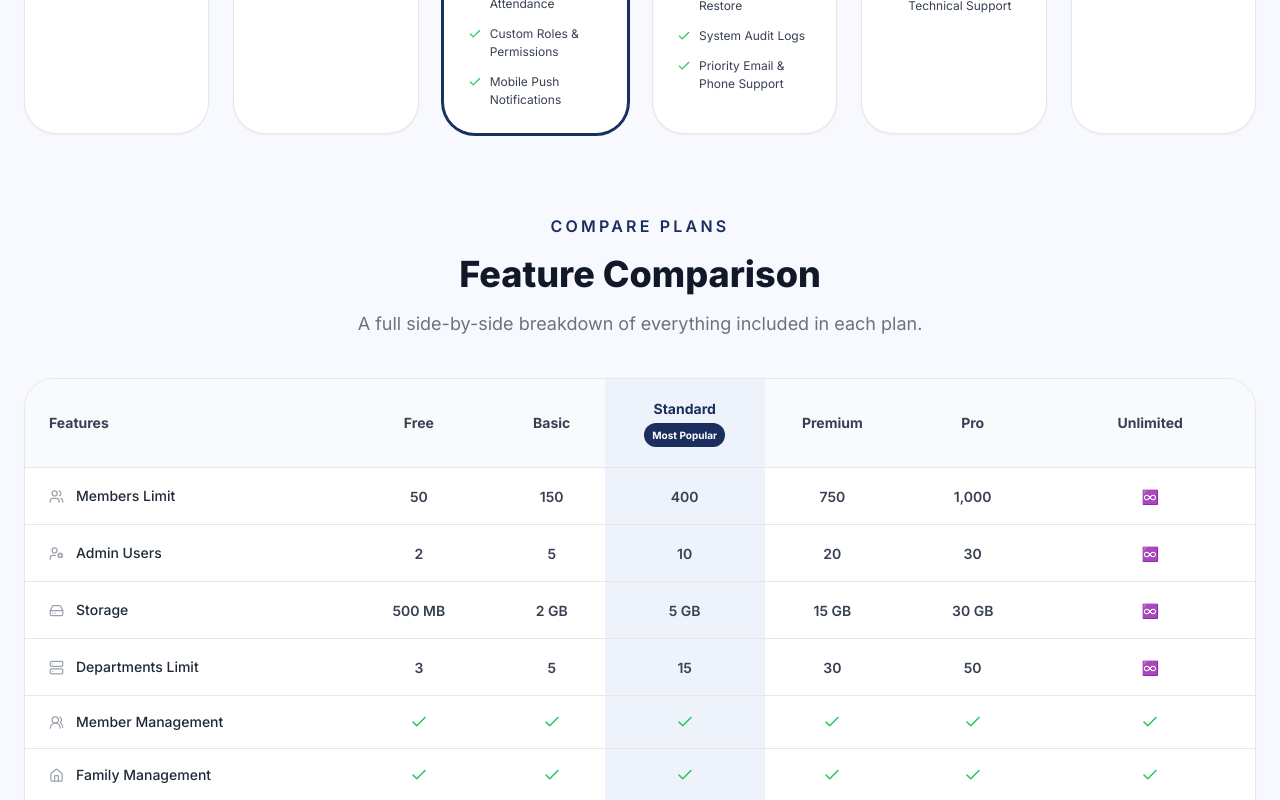
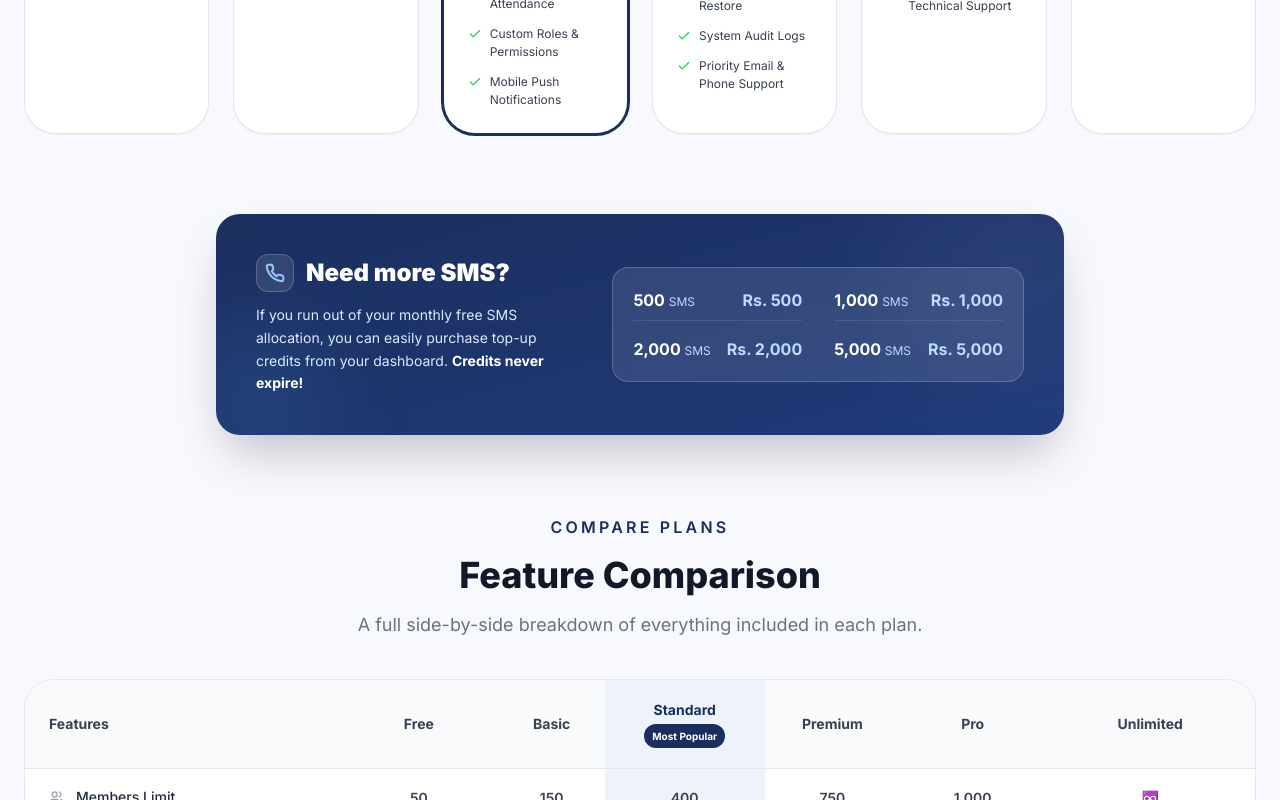
Before and after one commit to FaithCore-SaaS-Project/Website, a Next.js app: page /pricing in a window 1280 px wide. Shown: the part 1240-2040 px from the top of the page. Built offline with nearby package versions, Linux system fonts and the light colour scheme.

Commit message:
feat: Show SMS top-up rates on pricing page

```diff
--- a/src/components/pricing/PricingCards.tsx
+++ b/src/components/pricing/PricingCards.tsx
@@ -367,6 +367,50 @@ export default function PricingCards({ isAnnual }: { isAnnual: boolean }) {
         </div>
       </div>
 
+      {/* SMS Top-up Section */}
+      <div className="mx-auto max-w-4xl px-6 mt-20">
+        <div className="rounded-3xl bg-gradient-to-br from-[#1B2F5E] to-[#203a7a] p-8 sm:p-10 shadow-2xl relative overflow-hidden text-white flex flex-col md:flex-row items-center gap-8">
+          {/* Background decoration */}
+          <div className="absolute -right-20 -top-20 h-64 w-64 rounded-full bg-white/5 blur-3xl" />
+          <div className="absolute -left-10 -bottom-10 h-40 w-40 rounded-full bg-blue-400/10 blur-2xl" />
+
+          <div className="flex-1 relative z-10 text-center md:text-left">
+            <h3 className="text-2xl font-black mb-2 flex items-center justify-center md:justify-start gap-3">
+              <span className="bg-white/10 p-2 rounded-xl border border-white/20">
+                <svg xmlns="http://www.w3.org/2000/svg" width="20" height="20" viewBox="0 0 24 24" fill="none" stroke="currentColor" strokeWidth="2.5" strokeLinecap="round" strokeLinejoin="round" className="text-blue-300"><path d="M22 16.92v3a2 2 0 0 1-2.18 2 19.79 19.79 0 0 1-8.63-3.07 19.5 19.5 0 0 1-6-6 19.79 19.79 0 0 1-3.07-8.67A2 2 0 0 1 4.11 2h3a2 2 0 0 1 2 1.72 12.84 12.84 0 0 0 .7 2.81 2 2 0 0 1-.45 2.11L8.09 9.91a16 16 0 0 0 6 6l1.27-1.27a2 2 0 0 1 2.11-.45 12.84 12.84 0 0 0 2.81.7A2 2 0 0 1 22 16.92z"></path></svg>
+              </span>
+              Need more SMS?
+            </h3>
+            <p className="text-blue-100 text-sm mt-3 leading-relaxed">
+              If you run out of your monthly free SMS allocation, you can easily purchase top-up credits from your dashboard. <strong className="text-white">Credits never expire!</strong>
+            </p>
+          </div>
+
+          <div className="w-full md:w-auto relative z-10">
+            <div className="bg-white/10 backdrop-blur-md border border-white/20 rounded-2xl p-5 w-full">
+              <div className="grid grid-cols-2 gap-x-8 gap-y-3">
+                <div className="flex justify-between items-center gap-4 border-b border-white/10 pb-2">
+                  <span className="font-bold">500 <span className="text-blue-200 text-xs font-normal">SMS</span></span>
+                  <span className="font-bold text-blue-200">Rs. 500</span>
+                </div>
+                <div className="flex justify-between items-center gap-4 border-b border-white/10 pb-2">
+                  <span className="font-bold">1,000 <span className="text-blue-200 text-xs font-normal">SMS</span></span>
+                  <span className="font-bold text-blue-200">Rs. 1,000</span>
+                </div>
+                <div className="flex justify-between items-center gap-4 pt-1">
+                  <span className="font-bold">2,000 <span className="text-blue-200 text-xs font-normal">SMS</span></span>
+                  <span className="font-bold text-blue-200">Rs. 2,000</span>
+                </div>
+                <div className="flex justify-between items-center gap-4 pt-1">
+                  <span className="font-bold">5,000 <span className="text-blue-200 text-xs font-normal">SMS</span></span>
+                  <span className="font-bold text-blue-200">Rs. 5,000</span>
+                </div>
+              </div>
+            </div>
+          </div>
+        </div>
+      </div>
+
       <CheckoutModal
         plan={selectedPlan}
         isAnnual={isAnnual}
```
